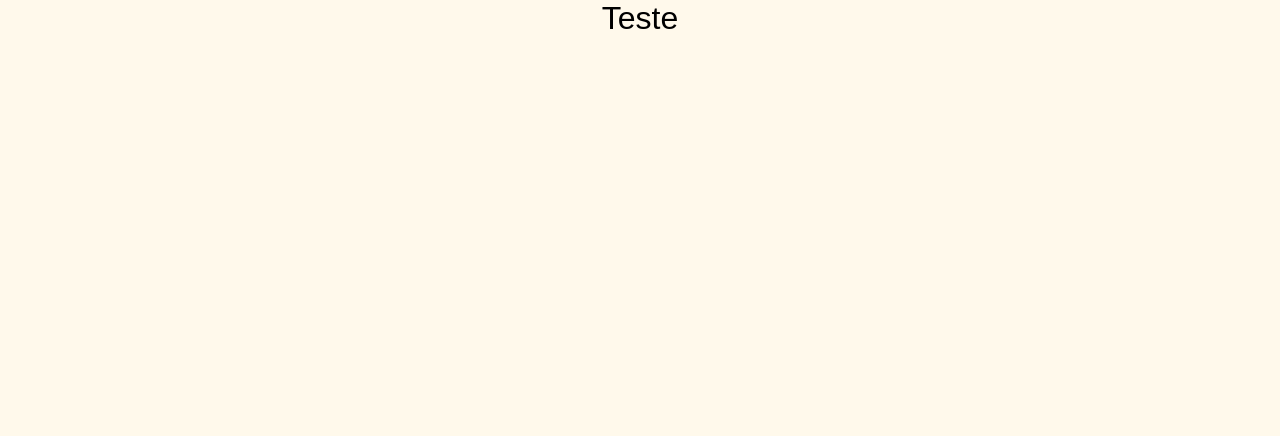
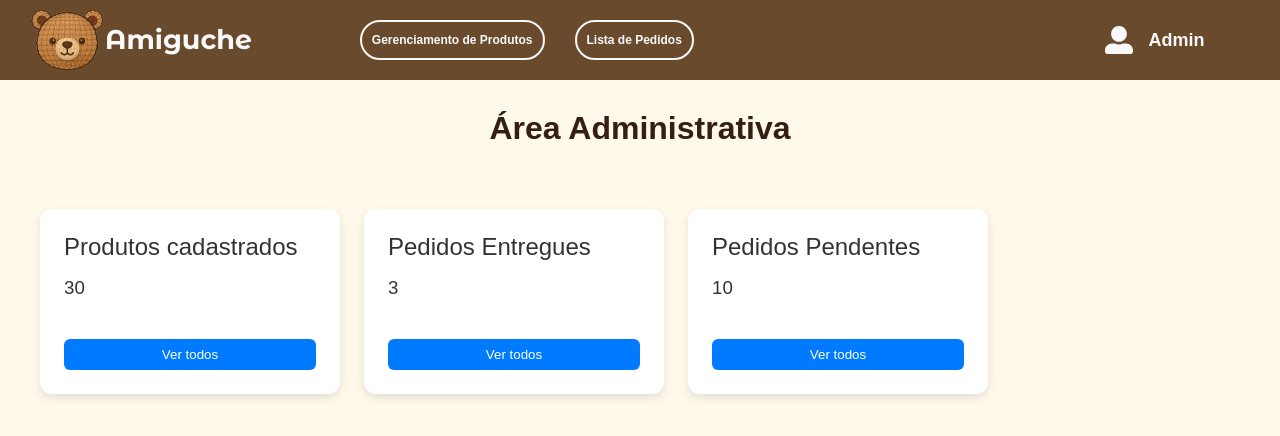
Before and after one commit to NicolasGoncalves/Amiguche-FrontEnd, a React (Create React App) app: page /admin in a window 1280 px wide. Shown: the top 436 px of the page. Built offline with nearby package versions, Linux system fonts and the light colour scheme.

Commit message:
Slidebar e page Admin + algumas alterações no gerenciamento de pedidos

```diff
--- /dev/null
+++ b/src/components/SlideCart/index.js
@@ -0,0 +1,15 @@
+import React from "react";
+import "./index.scss";
+
+export default function SlideCart({ isOpen, onClose }) {
+    return (
+        <div className={`slide-cart ${isOpen ? "open" : ""}`}>
+            <button className="close-btn" onClick={onClose}>✖</button>
+            <h2>Seu Carrinho</h2>
+            <ul>
+                {/* Itens do carrinho aqui */}
+            </ul>
+            <button className="checkout-btn">Finalizar Compra</button>
+        </div>
+    );
+}
--- /dev/null
+++ b/src/components/SlideCart/index.scss
@@ -0,0 +1,44 @@
+.slide-cart {
+    position: fixed;
+    top: 0;
+    right: -100%;
+    width: 540px;
+    height: 100vh;
+    background-color: #fff9eb;
+    box-shadow: -2px 0 10px rgba(0, 0, 0, 0.3);
+    padding: 1rem;
+    transition: right 0.3s ease;
+    z-index: 999;
+    border-radius: 10px;
+
+    h2 {
+      text-align: center;
+      margin-top: 1rem;
+      margin-bottom: 1rem;
+      font-size: 26px;
+      font-style: normal;
+      font-family: "Poppins", sans-serif;
+      font-weight: 700;
+      color: #452508;
+    }
+  }
+  .slide-cart.open {
+    right: 0;
+  }
+
+  .close-btn {
+    background: none;
+    border: none;
+    font-size: 1.5rem;
+    float: right;
+    cursor: pointer;
+  }
+
+  .checkout-btn {
+    margin-top: 1rem;
+    padding: 0.5rem 1rem;
+    background-color: #333;
+    color: white;
+    border: none;
+    cursor: pointer;
+  }
--- a/src/components/header/header.js
+++ b/src/components/header/header.js
@@ -1,11 +1,16 @@
 import React from "react";
+import { useState } from "react";
 import { FaShoppingCart } from "react-icons/fa";
 import { Link } from "react-router-dom";
+import SlideCart from "../SlideCart";
 
 import "./header.scss";
 
-export default function Header(){
+export default function Header() {
+    const [cartOpen, setCartOpen] = useState(false);
+
     return (
+        <>
             <header>
                 <nav id="navbar">
                     <ul id="nav_list">
@@ -17,12 +22,19 @@ export default function Header(){
                     </ul>
 
                     <ul id="nav_list2">
-                    <FaShoppingCart className="item-kart"/>
+                        <FaShoppingCart
+                            className="item-kart"
+                            onClick={() => setCartOpen(true)}
+                            style={{ cursor: "pointer" }}
+                        />
                         <Link to="/login" className="item_login">Login</Link>
                     </ul>
 
                 </nav>
             </header>
+
+            <SlideCart isOpen={cartOpen} onClose={() => setCartOpen(false)} />
+        </>
     )
 }
 /* fazer a responsividade do bars */
--- a/src/index.js
+++ b/src/index.js
@@ -10,6 +10,7 @@ import Login from './pages/Login';
 import Cadastro from './pages/Cadastro';
 import GerenciaProdutos from './pages/GerenciaProdutos';
 import ListaPedidos from './pages/ListaPedidos';
+import Admin from './pages/Admin';
 
 import Produto from './components/produto';
 
@@ -25,6 +26,7 @@ root.render(
       <Route path='/c' element={<Produto />}/>
       <Route path='/admin/pedidos' element={<ListaPedidos/>} />
       <Route path='/admin/produtos' element={<GerenciaProdutos/>} />
+      <Route path='/admin' element={<Admin/>} />
     </Routes>
   </BrowserRouter>
 
--- /dev/null
+++ b/src/pages/Admin/index.js
@@ -0,0 +1,38 @@
+import React from 'react';
+import HeaderAdm from '../../components/headerAdm'
+import './index.scss'
+
+export default function Admin() {
+    return (
+        <main className="admin">
+            <HeaderAdm/>
+            <div className='content'>
+                <h1>Área Administrativa</h1>
+                <div className='cards'>
+                    <div className='card'>
+                        <h2>Produtos cadastrados</h2>
+                        <div className='card-content'>
+                            <h3>30</h3>
+                            <button>Ver todos</button>
+
+                        </div>
+                    </div>
+                    <div className='card'>
+                        <h2>Pedidos Entregues</h2>
+                        <div className='card-content'>
+                            <h3>3</h3>
+                            <button>Ver todos</button>
+                        </div>
+                    </div>
+                    <div className='card'>
+                        <h2>Pedidos Pendentes</h2>
+                        <div className='card-content'>
+                            <h3>10</h3>
+                            <button>Ver todos</button>
+                        </div>
+                    </div>
+                </div>
+            </div>
+        </main>
+    )
+}
--- /dev/null
+++ b/src/pages/Admin/index.scss
@@ -0,0 +1,62 @@
+.admin {
+
+    .content {
+      max-width: 1200px;
+      margin: auto;
+      align-items: center;
+
+      h1 {
+        font-family: "Poppins", sans-serif;
+        padding: 30px;
+        text-align: center;
+        font-weight: 600;
+        font-size: 2rem;
+        margin-bottom: 2rem;
+        color: #351f11;
+      }
+
+      .cards {
+        display: flex;
+        flex-wrap: wrap;
+        gap: 1.5rem;
+      }
+
+      .card {
+        background-color: #fff;
+        border-radius: 12px;
+        box-shadow: 0 4px 10px rgba(0, 0, 0, 0.1);
+        padding: 1.5rem;
+        width: 300px;
+        transition: transform 0.2s ease;
+
+        &:hover {
+          transform: translateY(-5px);
+        }
+
+        h2, h3 {
+          color: #333;
+          margin-bottom: 1rem;
+        }
+
+        .card-content {
+          display: flex;
+          flex-direction: column;
+          gap: 0.5rem;
+        }
+
+        button {
+          margin-top: 1rem;
+          padding: 0.5rem 1rem;
+          background-color: #007bff;
+          color: white;
+          border: none;
+          border-radius: 6px;
+          cursor: pointer;
+
+          &:hover {
+            background-color: #0056b3;
+          }
+        }
+      }
+    }
+  }
--- a/src/pages/GerenciaProdutos/index.js
+++ b/src/pages/GerenciaProdutos/index.js
@@ -1,5 +1,6 @@
 import React from 'react';
 import HeaderAdm from '../../components/headerAdm'
+import { Link } from 'react-router-dom';
 import './index.scss'
 
 import { useState } from 'react';
@@ -9,8 +10,14 @@ export default function GerenciaProdutos() {
     return (
         <main className='gerencia-produtos'>
             <HeaderAdm page="produtos"/>
+            <section className="titulo">
+                <div>
+                    <Link to="/admin">Voltar</Link>
+                    <h1>Produtos</h1>
 
-            <h1>Produtos</h1>
+                </div>
+            </section>
+
             <section className="panel">
                 <div className="tabela-container">
                     <table>
--- a/src/pages/GerenciaProdutos/index.scss
+++ b/src/pages/GerenciaProdutos/index.scss
@@ -1,12 +1,34 @@
 .gerencia-produtos {
+  display: flex;
+  flex-direction: column;
+  align-items: center;
+  justify-content: start;
+  width: 100%;
+  height: 100vh;
+  background-color: #fff9eb;
+
+  .titulo {
+    display: flex;
+    align-items: center;
+    justify-content: start;
+    width: 91vw;
+    height: 10vh;
+
+    div {
+      display: flex;
+      align-items: center;
+      justify-content: space-between;
+      width: 57%;
+      height: 100%;
+    }
+
+    a {
+      text-decoration: none;
+      color: #452508;
+      font-size: 20px;
+      font-weight: 900;
       font-family: "Poppins", sans-serif;
-
-    h1 {
-      text-align: center;
-      font-weight: 600;
-      font-size: 2rem;
-      margin-top: 20px;
-      color: #452508;
+    }
   }
 
   .panel {
```
Lines whose indentation alone changed are shown as unchanged.
